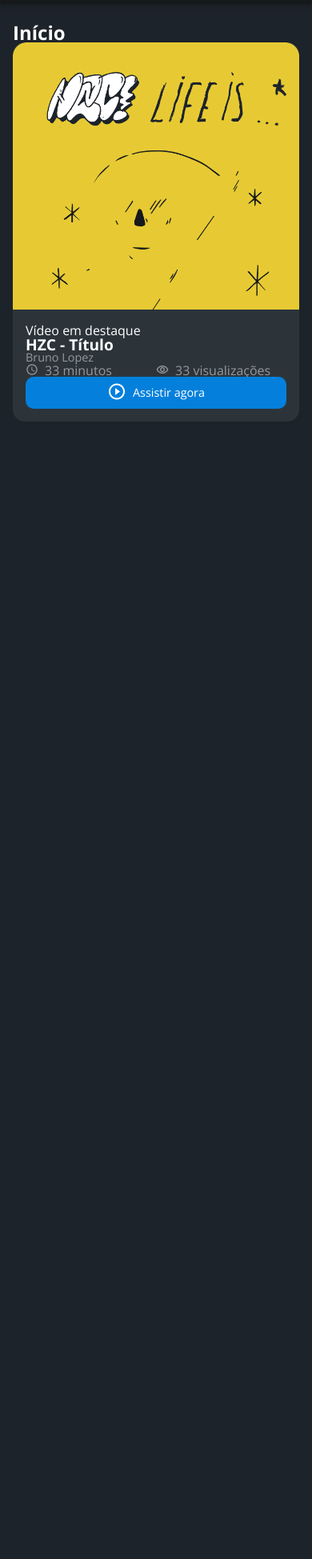
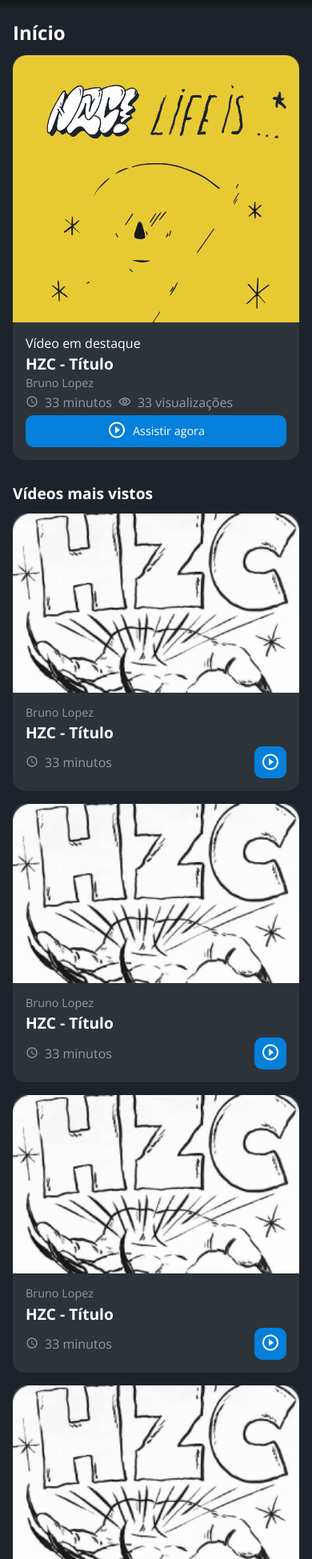
Before and after one commit to thefjrm/projeto-com-flexbox-grid, a plain HTML site: page index.html in a window 390 px wide. Shown: the part 51-2000 px from the top of the page at 80% size. Before the commit the page ends 844 px from the top, so only its background shows below. Drawn offline with nearby package versions, Linux system fonts and the light colour scheme.

Commit message:
Atualizando os cards

```diff
--- a/assets/css/style.css
+++ b/assets/css/style.css
@@ -103,6 +103,8 @@ body {
 
 .principal {
   padding: 24px 16px;
+  display: grid;
+  gap: 16px;
 }
 
 .titulo-pagina {
@@ -117,10 +119,15 @@ body {
   background-color: #2c343a;
 }
 
+.cartao--destaque {
+  margin-bottom: 16px;
+}
+
 .cartao__conteudo {
   padding: 16px;
   display: grid;
-  grid-template-columns: 1fr 1fr;
+  grid-template-columns: auto 1fr;
+  gap: 8px;
 }
 
 .cartao__destaque {
@@ -164,6 +171,7 @@ body {
   height: 40px;
   border-radius: 10px;
   font-size: 0.9rem;
+  justify-self: flex-end;
 }
 
 .cartao__botao--play::before {
@@ -179,3 +187,13 @@ body {
 .cartao__botao--destaque::before {
   margin-right: 8px;
 }
+
+.secao {
+  display: grid;
+  gap: 16px;
+}
+
+.titulo-secao {
+  font-size: 1.2rem;
+  font-weight: bold;
+}
--- a/index.html
+++ b/index.html
@@ -53,7 +53,7 @@
     </nav>
     <main class="principal">
       <h2 class="titulo-pagina">Início</h2>
-      <article class="cartao">
+      <article class="cartao cartao--destaque">
         <img
           src="assets/img/banner-mobile_1.png"
           alt="Banner"
@@ -74,6 +74,161 @@
           </button>
         </div>
       </article>
+      <section class="secao">
+        <h3 class="titulo-secao">Vídeos mais vistos</h3>
+        <article class="cartao">
+          <img
+            src="assets/img/video_1.png"
+            alt="Vídeo"
+            class="cartao__imagem"
+          />
+          <div class="cartao__conteudo">
+            <p class="cartao__perfil">Bruno Lopez</p>
+            <h3 class="cartao__titulo">HZC - Título</h3>
+            <p class="cartao__info cartao__info--tempo">33 minutos</p>
+            <button
+              class="cartao__botao cartao__botao--play"
+              aria-label="Assistir agora"
+            ></button>
+          </div>
+        </article>
+        <article class="cartao">
+          <img
+            src="assets/img/video_1.png"
+            alt="Vídeo"
+            class="cartao__imagem"
+          />
+          <div class="cartao__conteudo">
+            <p class="cartao__perfil">Bruno Lopez</p>
+            <h3 class="cartao__titulo">HZC - Título</h3>
+            <p class="cartao__info cartao__info--tempo">33 minutos</p>
+            <button
+              class="cartao__botao cartao__botao--play"
+              aria-label="Assistir agora"
+            ></button>
+          </div>
+        </article>
+        <article class="cartao">
+          <img
+            src="assets/img/video_1.png"
+            alt="Vídeo"
+            class="cartao__imagem"
+          />
+          <div class="cartao__conteudo">
+            <p class="cartao__perfil">Bruno Lopez</p>
+            <h3 class="cartao__titulo">HZC - Título</h3>
+            <p class="cartao__info cartao__info--tempo">33 minutos</p>
+            <button
+              class="cartao__botao cartao__botao--play"
+              aria-label="Assistir agora"
+            ></button>
+          </div>
+        </article>
+        <article class="cartao">
+          <img
+            src="assets/img/video_1.png"
+            alt="Vídeo"
+            class="cartao__imagem"
+          />
+          <div class="cartao__conteudo">
+            <p class="cartao__perfil">Bruno Lopez</p>
+            <h3 class="cartao__titulo">HZC - Título</h3>
+            <p class="cartao__info cartao__info--tempo">33 minutos</p>
+            <button
+              class="cartao__botao cartao__botao--play"
+              aria-label="Assistir agora"
+            ></button>
+          </div>
+        </article>
+      </section>
+      <article class="cartao cartao--destaque">
+        <img
+          src="assets/img/banner-mobile_1.png"
+          alt="Banner"
+          class="cartao__imagem"
+        />
+        <div class="cartao__conteudo">
+          <p class="cartao__destaque">Vídeo em destaque</p>
+          <h3 class="cartao__titulo">HZC - Título</h3>
+          <p class="cartao__perfil">Bruno Lopez</p>
+          <p class="cartao__info cartao__info--tempo">33 minutos</p>
+          <p class="cartao__info cartao__info--visualizacao">
+            33 visualizações
+          </p>
+          <button
+            class="cartao__botao cartao__botao--play cartao__botao--destaque"
+          >
+            Assistir agora
+          </button>
+        </div>
+      </article>
+      <section class="secao">
+        <h3 class="titulo-secao">Vídeos mais vistos</h3>
+        <article class="cartao">
+          <img
+            src="assets/img/video_1.png"
+            alt="Vídeo"
+            class="cartao__imagem"
+          />
+          <div class="cartao__conteudo">
+            <p class="cartao__perfil">Bruno Lopez</p>
+            <h3 class="cartao__titulo">HZC - Título</h3>
+            <p class="cartao__info cartao__info--tempo">33 minutos</p>
+            <button
+              class="cartao__botao cartao__botao--play"
+              aria-label="Assistir agora"
+            ></button>
+          </div>
+        </article>
+        <article class="cartao">
+          <img
+            src="assets/img/video_1.png"
+            alt="Vídeo"
+            class="cartao__imagem"
+          />
+          <div class="cartao__conteudo">
+            <p class="cartao__perfil">Bruno Lopez</p>
+            <h3 class="cartao__titulo">HZC - Título</h3>
+            <p class="cartao__info cartao__info--tempo">33 minutos</p>
+            <button
+              class="cartao__botao cartao__botao--play"
+              aria-label="Assistir agora"
+            ></button>
+          </div>
+        </article>
+        <article class="cartao">
+          <img
+            src="assets/img/video_1.png"
+            alt="Vídeo"
+            class="cartao__imagem"
+          />
+          <div class="cartao__conteudo">
+            <p class="cartao__perfil">Bruno Lopez</p>
+            <h3 class="cartao__titulo">HZC - Título</h3>
+            <p class="cartao__info cartao__info--tempo">33 minutos</p>
+            <button
+              class="cartao__botao cartao__botao--play"
+              aria-label="Assistir agora"
+            ></button>
+          </div>
+        </article>
+        <article class="cartao">
+          <img
+            src="assets/img/video_1.png"
+            alt="Vídeo"
+            class="cartao__imagem"
+          />
+          <div class="cartao__conteudo">
+            <p class="cartao__perfil">Bruno Lopez</p>
+            <h3 class="cartao__titulo">HZC - Título</h3>
+            <p class="cartao__info cartao__info--tempo">33 minutos</p>
+            <button
+              class="cartao__botao cartao__botao--play"
+              aria-label="Assistir agora"
+            ></button>
+          </div>
+        </article>
+      </section>
     </main>
     <script src="index.js"></script>
   </body>
```
